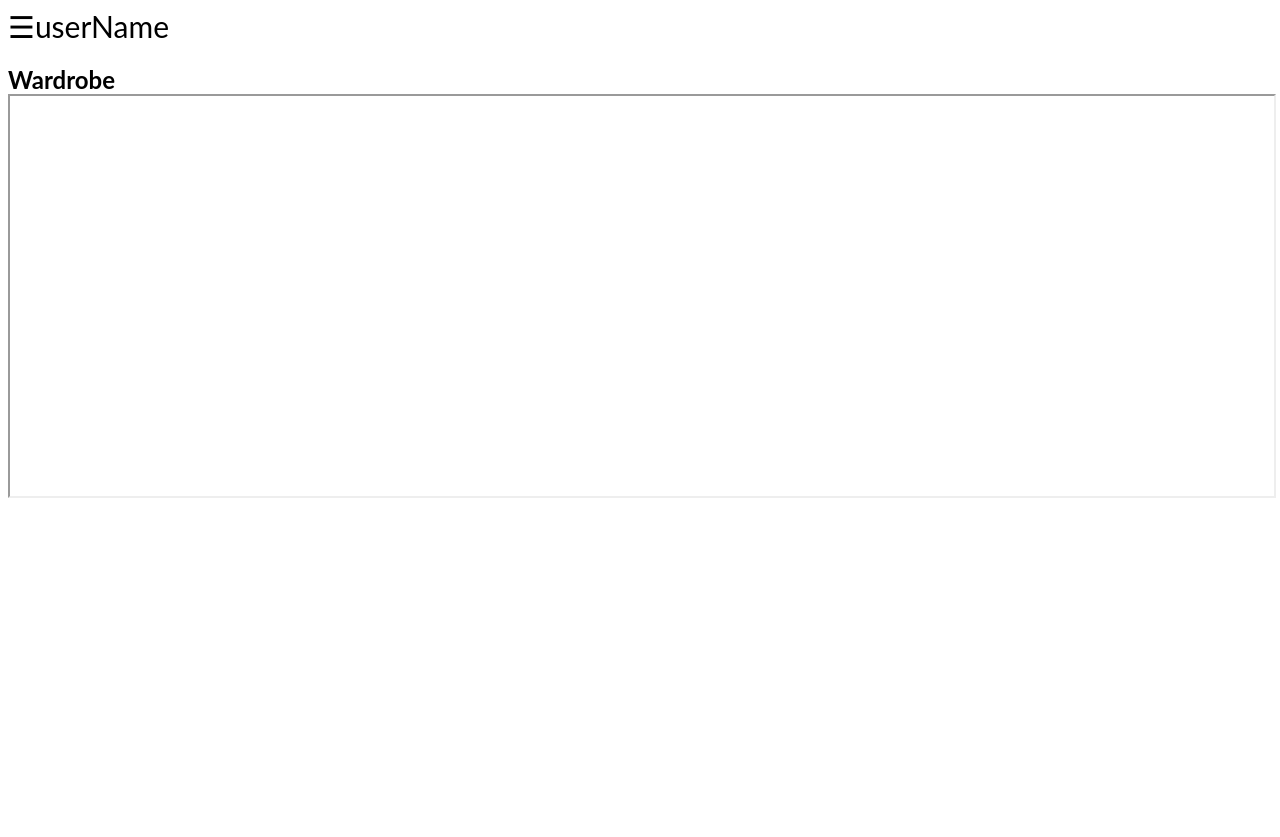
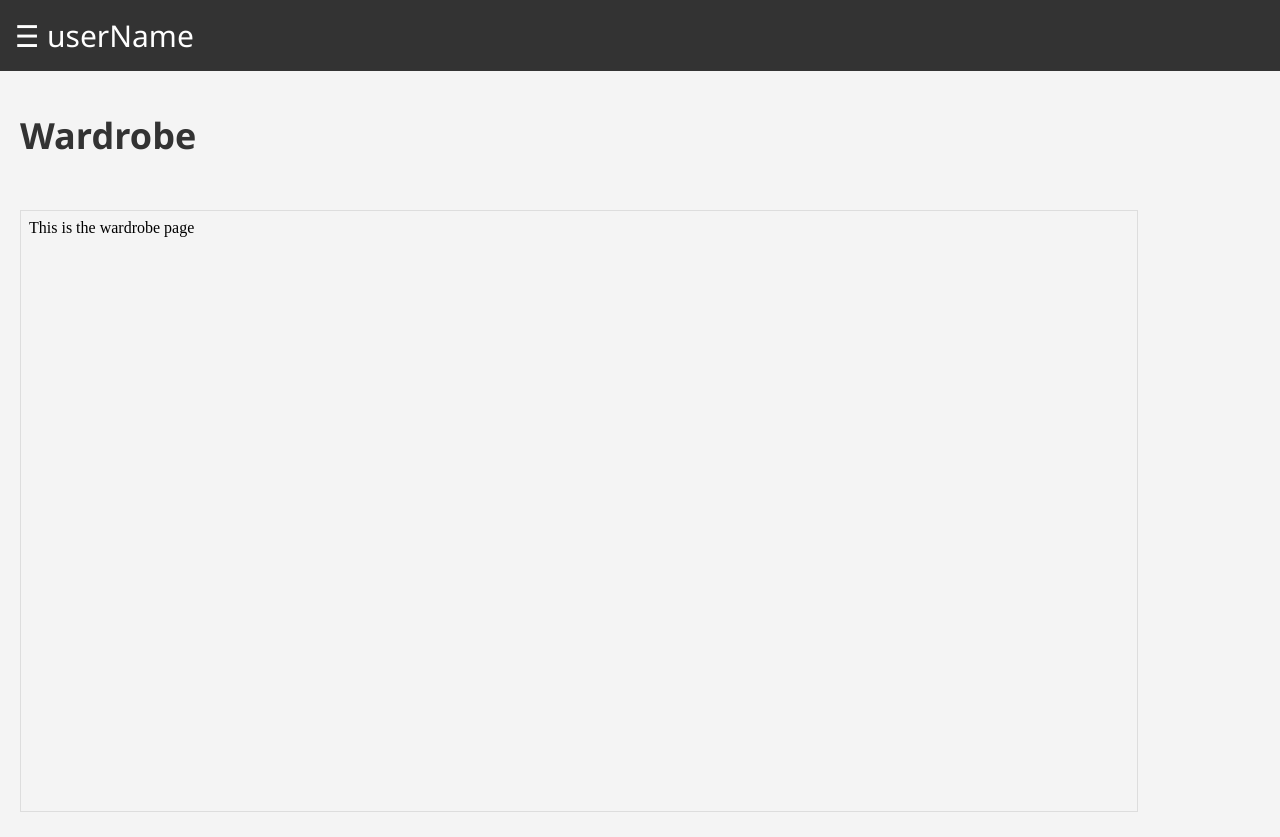
Before and after one commit to JacobStPeterson/ClothingColorMatchingApp, a plain HTML site: page src/home.html in a window 1280 px wide. Before the commit the page ends 800 px from the top, so only its background shows below. Drawn offline with Linux system fonts and the light colour scheme.

Commit message:
home screen clean up

```diff
--- a/src/home.html
+++ b/src/home.html
@@ -1,56 +1,90 @@
+<!DOCTYPE html>
+<html lang="en">
 
-<!DOCTYPE html>
-<html>
 <head>
     <meta name="viewport" content="width=device-width, initial-scale=1">
     <style>
         body {
-            font-family: "Lato", sans-serif;
+            font-family: "Segoe UI", Tahoma, Geneva, Verdana, sans-serif;
+            margin: 0;
+            padding: 0;
+            background-color: #f4f4f4;
         }
 
-            .sidenav {
+        header {
+            background-color: #333;
+            padding: 15px;
+            color: white;
+            text-align: left;
+        }
+
+        #mySidenav {
             height: 100%;
             width: 0;
             position: fixed;
             z-index: 1;
             top: 0;
             left: 0;
-            background-color: #111;
+            background-color: #333;
             overflow-x: hidden;
             transition: 0.5s;
             padding-top: 60px;
         }
 
-            .sidenav a {
-            padding: 8px 8px 8px 32px;
+        #mySidenav a {
+            padding: 15px;
             text-decoration: none;
-            font-size: 25px;
+            font-size: 20px;
             color: #818181;
             display: block;
             transition: 0.3s;
+            border-bottom: 1px solid #555;
         }
 
-            .sidenav a:hover {
+        #mySidenav a:hover {
             color: #f1f1f1;
         }
 
-            .sidenav .closebtn {
+        #mySidenav .closebtn {
             position: absolute;
             top: 0;
             right: 25px;
-            font-size: 36px;
+            font-size: 30px;
             margin-left: 50px;
         }
 
-            @media screen and (max-height: 450px) {
-            .sidenav {padding-top: 15px;}
-            .sidenav a {font-size: 18px;}
+        #main {
+            transition: margin-left 0.5s;
+            padding: 20px;
+        }
+
+        #openNavBtn {
+            font-size: 30px;
+            cursor: pointer;
+        }
+
+        #header_text {
+            margin-top: 20px;
+            font-size: 36px;
+            color: #333;
+        }
+
+        #dynamic_frame {
+            width: 90%;
+            height: 600px;
+            border: 1px solid #ddd;
+            margin-top: 20px;
         }
     </style>
 </head>
+
 <body>
 
-        <div id="mySidenav" class="sidenav">
+    <header>
+        <span id="openNavBtn" onclick="openNav()">&#9776; userName</span>
+    </header>
+
+    <div id="mySidenav">
         <a href="javascript:void(0)" class="closebtn" onclick="closeNav()">&times;</a>
         <a href="#" onclick="loadWardrobe()">Wardrobe</a>
         <a href="#" onclick="loadLaundry()">Laundry</a>
@@ -59,14 +93,12 @@
         <a href="#" onclick="logout()">Log out</a>
     </div>
 
-        <span style="font-size:30px;cursor:pointer" onclick="openNav()">&#9776;userName </span>
+    <div id="main">
+        <h2 id="header_text">Wardrobe</h2>
+        <iframe id="dynamic_frame"></iframe>
+    </div>
 
     <script src="home.js" defer></script>
 </body>
-    <body>
-        <h2>
-            <div id="header_text">Wardrobe</div>
-            <iframe id="dynamic_frame" width="100%" height="400"></iframe>
-        </h2>
-    </body>
+
 </html>
--- a/src/home.js
+++ b/src/home.js
@@ -1,5 +1,5 @@
 
-var header_text = "Wardrobe";
+var header_text;
 var iframe;
 
 function load_iframe(html_filename) {
@@ -49,3 +49,8 @@ function loadSettings() {
     reloadHeader();
     load_iframe("Settings.html");
 }
+
+
+// will run immediately
+header_text = "Wardrobe";
+load_iframe("wardrobe.html");
```
Lines whose indentation alone changed are shown as unchanged.
